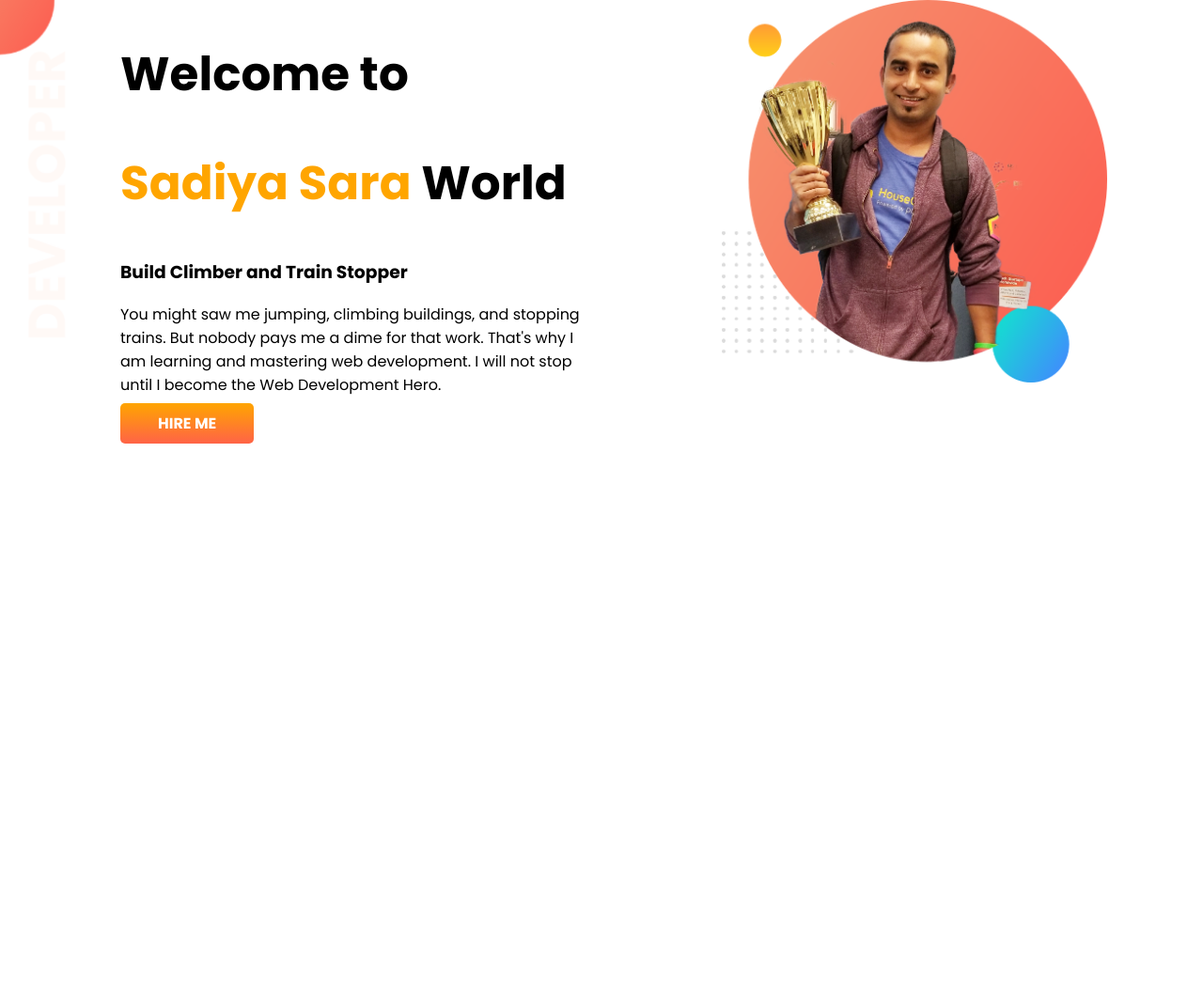
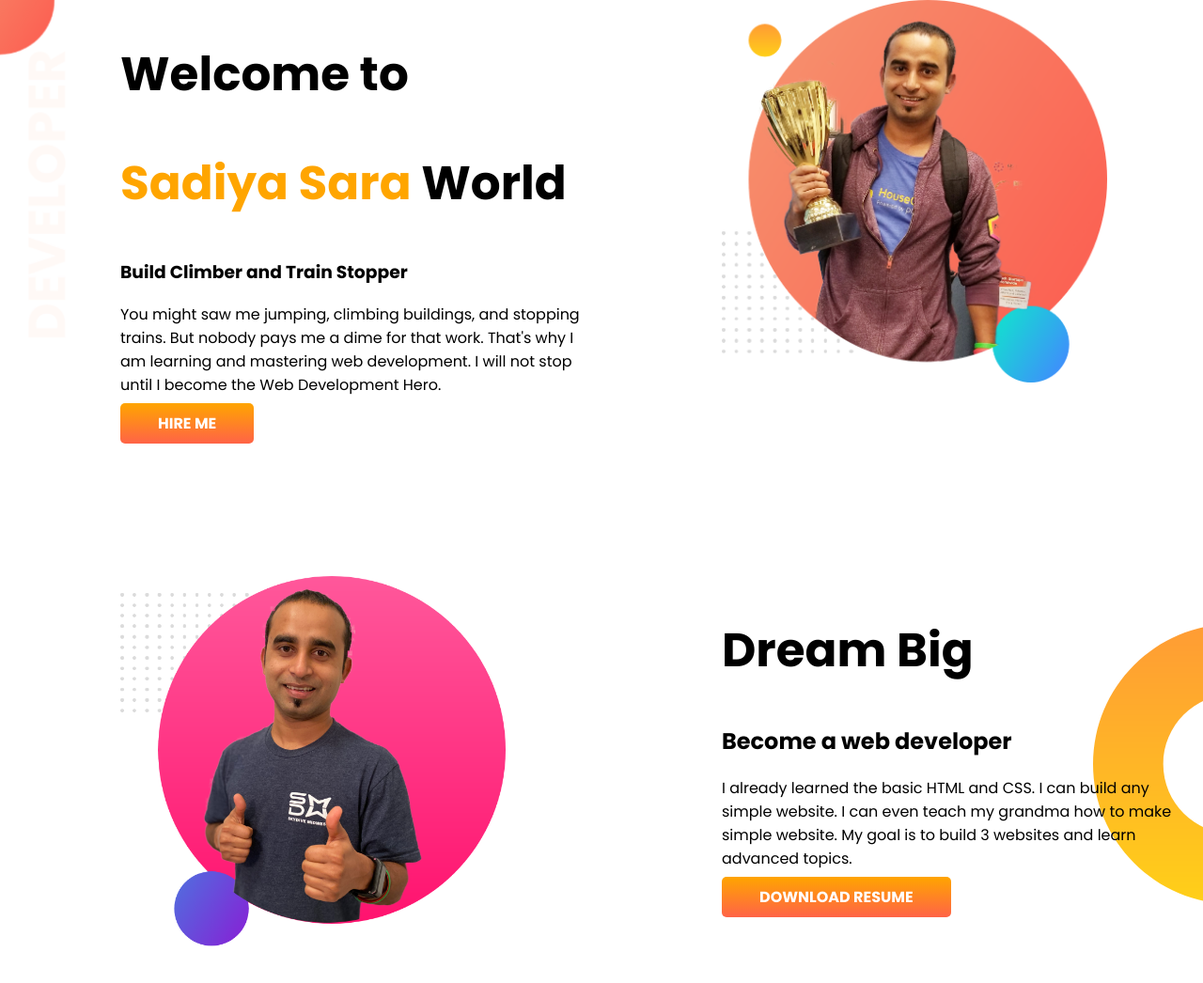
Before and after one commit to saraafrin/new-developer-portfolio, a plain HTML site: page index.html in a window 1280 px wide. Shown: the whole page at 94% size. Before the commit the page ends 800 px from the top, so only its background shows below. Drawn offline with Linux system fonts and the light colour scheme.

Commit message:
dream added

```diff
--- a/index.html
+++ b/index.html
@@ -33,6 +33,20 @@
             <img src="images/jhankar.png" alt="">
         </div>
     </section>
+    <section class="dream-big">
+        <div class="half-width">
+            <img src="images/jhankar2.png" alt="">
+        </div>
+        <div class="half-width">
+            <h1>Dream Big</h1>
+            <h2>Become a web developer</h2>
+            <p>I already learned the basic HTML and CSS. I can build any simple website. I can even teach my grandma how
+                to make simple website. My goal is to build 3 websites and learn advanced topics.</p>
+            <a class="link-button" target="_blank" href="https://www.linkedin.com/in/sadiya-afrin-sara-501b6b229/">
+                DOWNLOAD RESUME </a>
+        </div>
+
+    </section>
 </body>
 
 </html>
--- a/style.css
+++ b/style.css
@@ -13,6 +13,7 @@ h1 {
 
 section {
     display: flex;
+    margin-bottom: 150px;
 }
 
 .half-width {
@@ -37,3 +38,9 @@ section {
     background-image: url(images/top-banner.png);
     background-repeat: no-repeat;
 }
+
+.dream-big {
+    background-image: url(images/dream-bg.png);
+    background-repeat: no-repeat;
+    background-position: right;
+}
```
